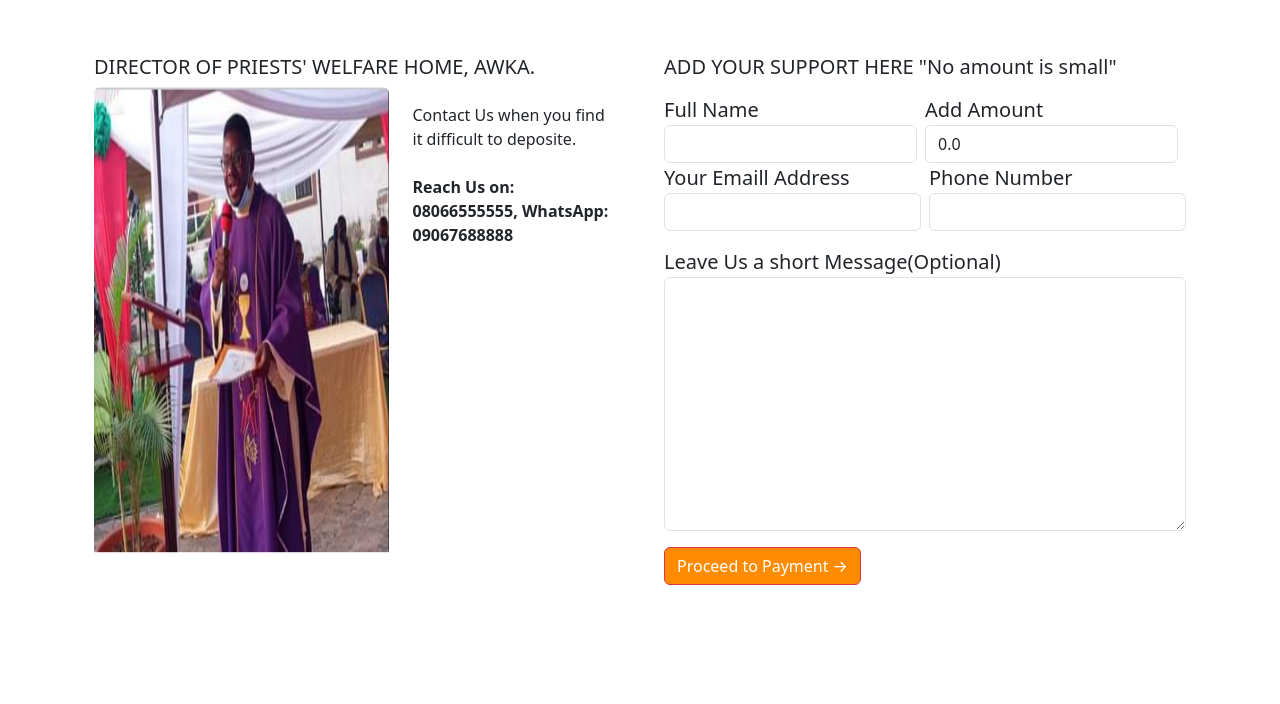
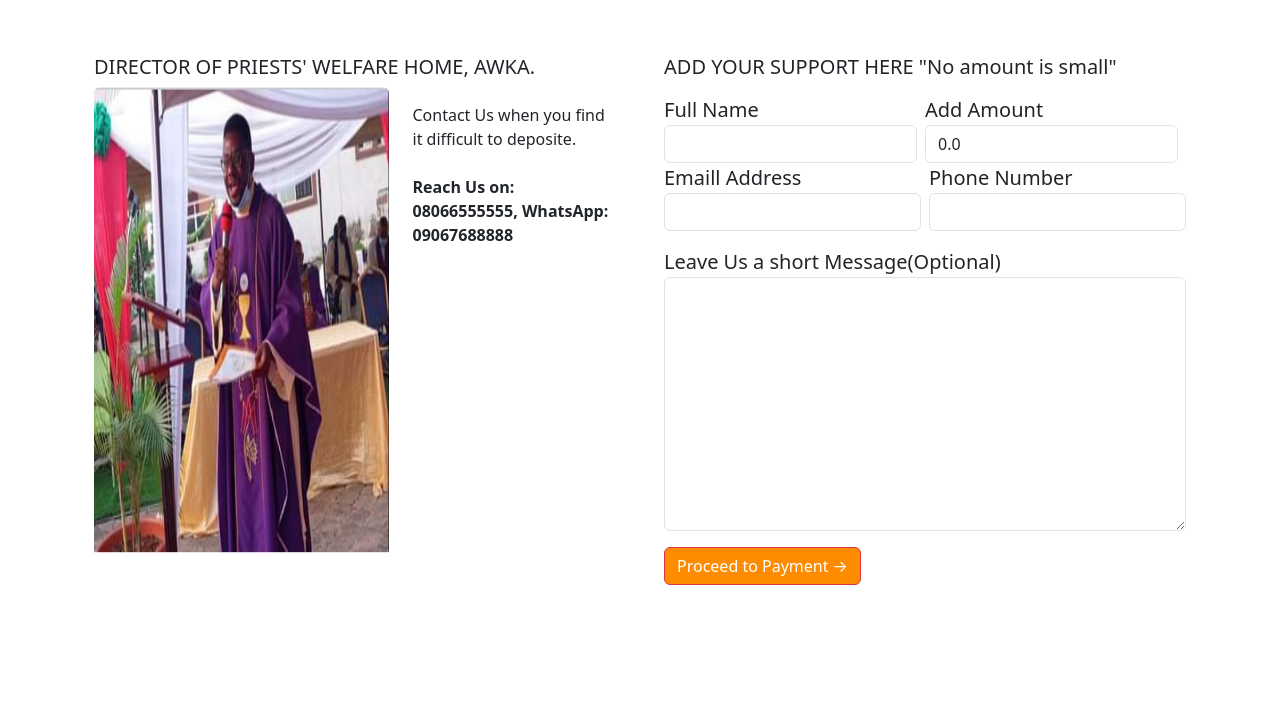
Before and after one commit to Ceecosmo/PWelfareHome, a Django app: page /initiate-payment/ in a window 1280 px wide. Shown: the part 126-830 px from the top of the page. Run offline with Django 5.2, Linux system fonts and the light colour scheme; some libraries are stand-ins or nearby versions.

Commit message:
Update initiate_payment.html

```diff
--- a/Payment_List/templates/payment/initiate_payment.html
+++ b/Payment_List/templates/payment/initiate_payment.html
@@ -78,7 +78,7 @@
 
                     <div class="d-flex">
                          <div class="mb-3 me-2">
-                            <label style="font-size: 20px;" for="">Your Emaill Address</label>
+                            <label style="font-size: 20px;" for="">Emaill Address</label>
                             <div>{% render_field payment_form.email class="form-control" %}
                             </div>
                         </div>
```
